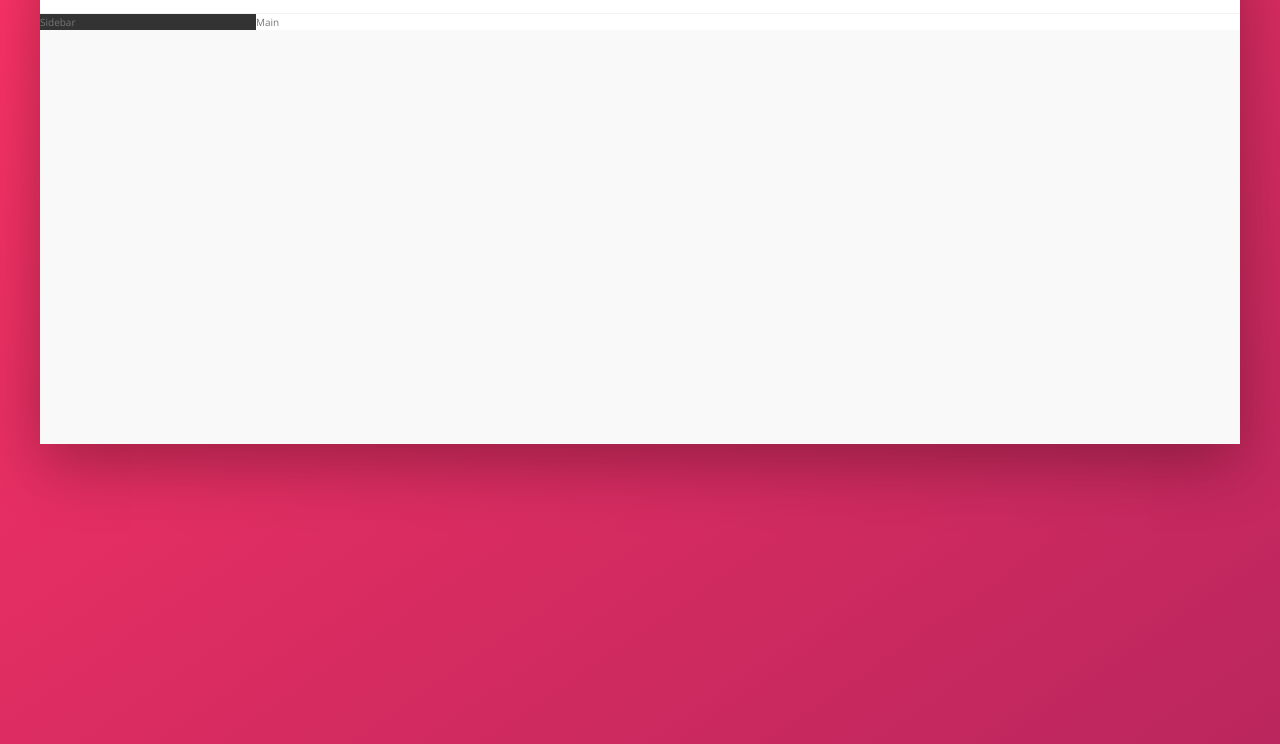
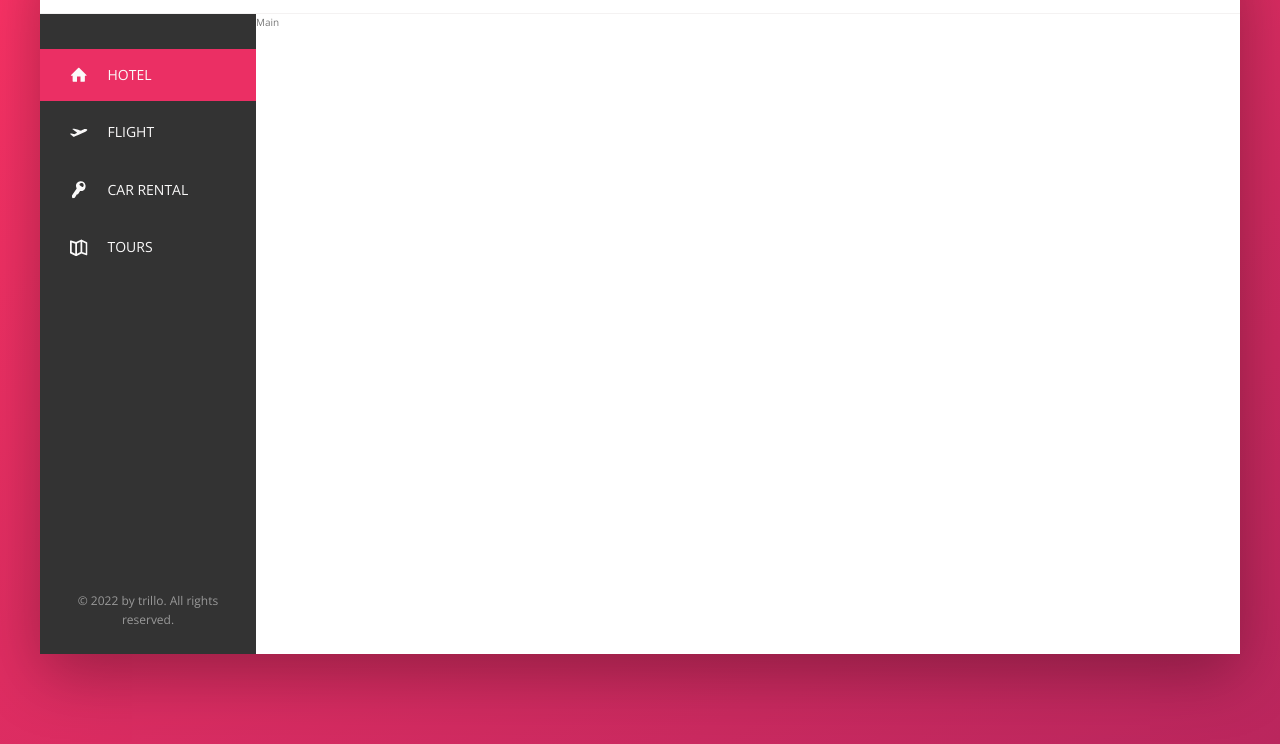
Before and after one commit to AdoDragicevic/trillo, a website: page index.html in a window 1280 px wide. Shown: the part 136-880 px from the top of the page. Drawn offline with nearby package versions, Linux system fonts and the light colour scheme; files that its build step writes are made by us from their sources.

Commit message:
style sidebar and side-nav

```diff
--- a/index.html
+++ b/index.html
@@ -43,9 +43,52 @@
                 </nav>
             </header>
             <div class="content">
+
                 <nav class="sidebar">
-                    Sidebar
+                    <ul class="side-nav">
+                        <li class="side-nav__item side-nav__item--active">
+                            <a href="" class="side-nav__link">
+                                <svg class="side-nav__icon">
+                                    <use xlink:href="img/sprite.svg#icon-home"></use>
+                                </svg>
+                                <span>Hotel</span>
+                            </a>
+                        </li>
+
+                        <li class="side-nav__item">
+                            <a href="" class="side-nav__link">
+                                <svg class="side-nav__icon">
+                                    <use xlink:href="img/sprite.svg#icon-aircraft-take-off"></use>
+                                </svg>
+                                <span>Flight</span>
+                            </a>
+                        </li>
+
+                        <li class="side-nav__item">
+                            <a href="" class="side-nav__link">
+                                <svg class="side-nav__icon">
+                                    <use xlink:href="img/sprite.svg#icon-key"></use>
+                                </svg>
+                                <span>Car rental</span>
+                            </a>
+                        </li>
+
+                        <li class="side-nav__item">
+                            <a href="" class="side-nav__link">
+                                <svg class="side-nav__icon">
+                                    <use xlink:href="img/sprite.svg#icon-map"></use>
+                                </svg>
+                                <span>Tours</span>
+                            </a>
+                        </li>
+                    </ul>
+
+                    <div class="legal">
+                        &copy; 2022 by trillo. All rights reserved.
+                    </div>
                 </nav>
+
+
                 <main class="hotel-view">
                     Main
                 </main>
--- a/sass/_components.scss
+++ b/sass/_components.scss
@@ -114,7 +114,89 @@
     margin-right: 1rem;
   }
 
-  &__user-name {
+}
+
+
+// SIDE NAVIGATION
+.side-nav {
+  font-size: 1.4rem;
+  margin-top: 3.5rem;
+  list-style: none;
+
+
+  &__item {
+    position: relative;
+
+    &:not(:last-child) {
+      margin-bottom: .5rem;
+    }
+
+    &::before {
+      content: "";
+      position: absolute;
+      top: 0;
+      left: 0;
+      height: 100%;
+      width: 3px;
+      background-color: var(--color-primary);
+
+      // different animations for different properties
+      transition: transform .2s,
+                  width .4s cubic-bezier(1, 0, 0, 1) .2s,
+                  background-color .1s;
+
+      // scale makes el scale in all directions; scaleY makes it scale only vertically
+      // by default scale starts in the center, as thats where transform-origin is set
+      // e.g.:
+      // transform-origin: bottom; // center is default; top, bottom, etc.
+      transform: scaleY(0);
+    }
 
   }
+
+  &__item:hover::before,
+  &__item--active::before {
+    transform: scaleY(1);
+    width: 100%;
+  }
+
+  &__item:active::before {
+    background-color: var(--color-primary-light);
+  }
+
+  &__link:link,
+  &__link:visited {
+    color: var(--color-grey-light-1);
+    text-decoration: none;
+    text-transform: uppercase;
+    display: block;
+    padding: 1.5rem 3rem;
+    display: flex;
+    align-items: center;
+
+    // ::before animation is below the link now
+    position: relative; // z-inex only work if position is specified!
+    z-index: 2;
+  }
+
+  &__icon {
+    width: 1.75rem;
+    height: 1.75rem;
+    margin-right: 2rem;
+
+    // currentColor is color of current or parent el (not only available in fill)
+    // if the link would change color when hovered, that color would automatically be appied here; without using
+    // currentColor, we would have to specify it here as well for color change to happen
+    fill: currentColor;
+  }
+
 }
+
+
+// LEGAL TXT
+.legal {
+  font-size: 1.2rem;
+  text-align: center;
+  padding: 2.5rem;
+  color: var(--color-grey-dark-3);
+}
--- a/sass/_layout.scss
+++ b/sass/_layout.scss
@@ -24,6 +24,10 @@
 .sidebar {
   background-color: var(--color-grey-dark-1);
 
+  display: flex;
+  flex-direction: column;
+  justify-content: space-between;
+
   flex: 0 0 18%; // el will not grow, it will not shrink, it's width is 18%
 }
 
@@ -31,4 +35,6 @@
   background-color: #fff;
 
   flex: 1; // el will grow as much as it can
+
+  height: 80vh;
 }
```
